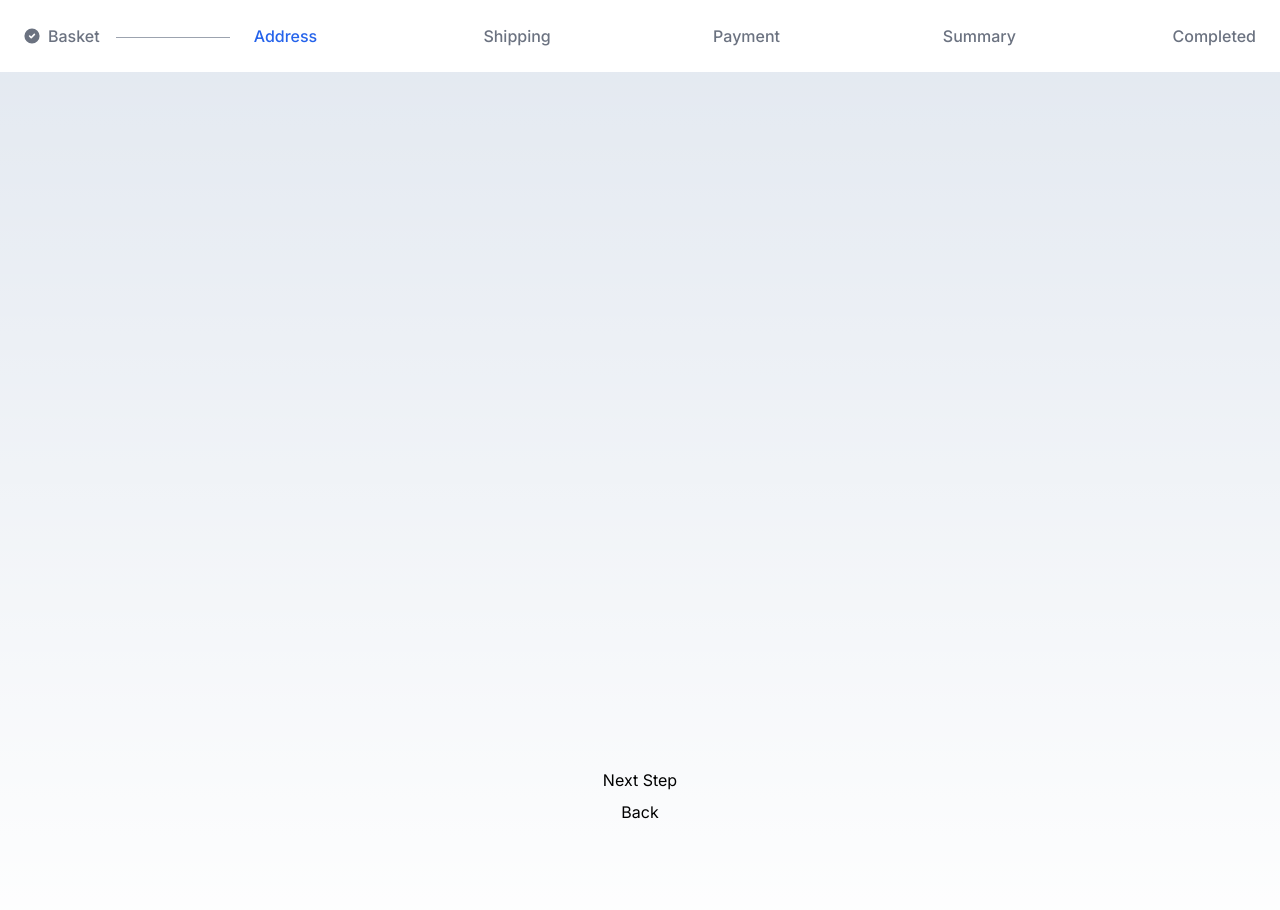
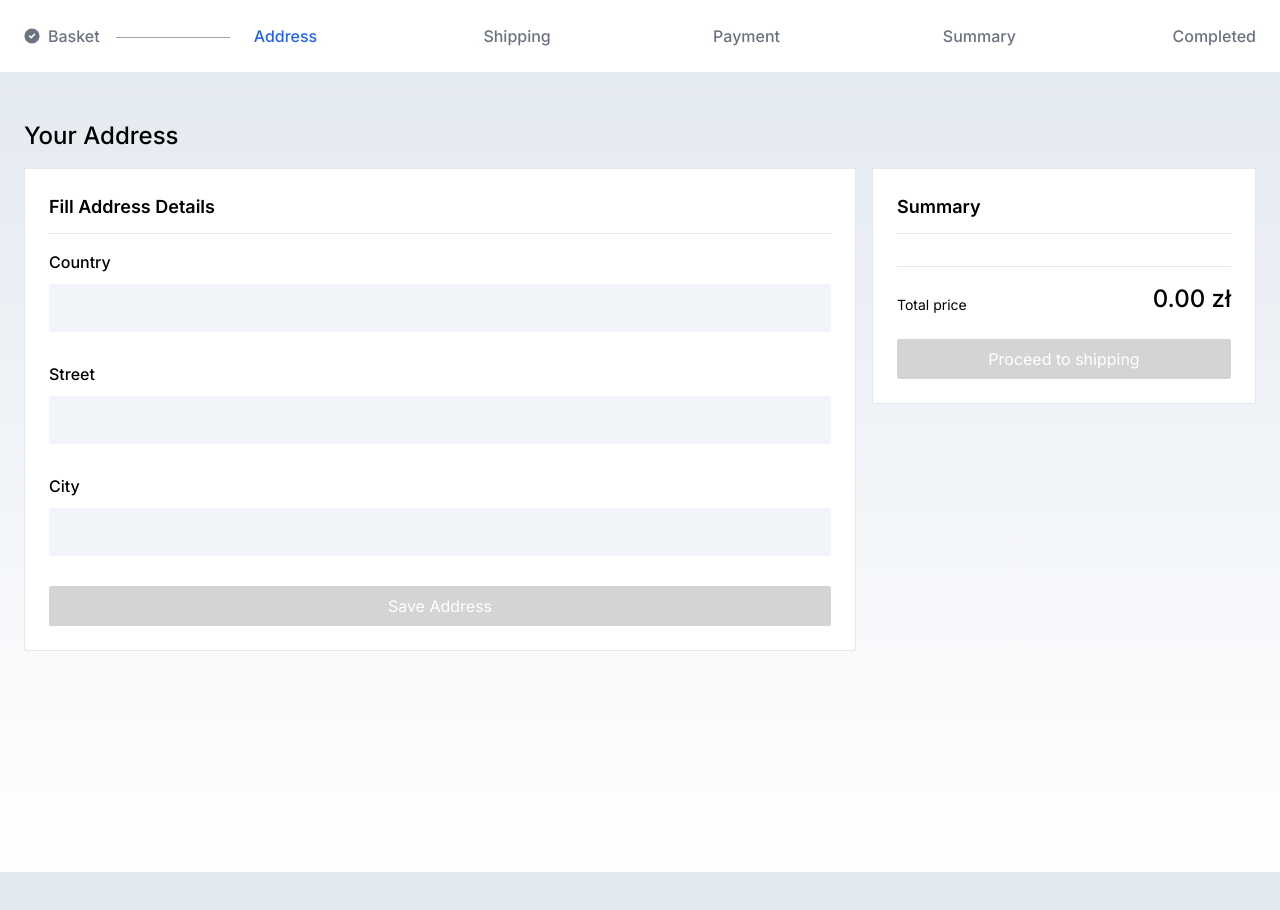
Before and after one commit to energywraith/basket-cart, a Next.js app: page /address in a window 1280 px wide. Shown: the top 910 px of the page. After the commit the page ends 872 px from the top, so only its background shows below. Built offline with nearby package versions, Linux system fonts and the light colour scheme.

Commit message:
Add Address page contents

```diff
--- a/src/app/address/page.tsx
+++ b/src/app/address/page.tsx
@@ -1,21 +1,57 @@
 "use client";
+
+import { Card } from "@/components/common/Card";
+import { AddressCard } from "@/components/templates/AddressCard";
+import { AddressForm } from "@/components/templates/AddressForm";
+import { CartSummary } from "@/components/templates/CartSummary";
+import { useAppMachine } from "@/context/AppMachineContext";
+import { Address } from "@/context/AppMachineContext/types";
+import { useState } from "react";
 
 // State = cart, check if products.length > 0
 
-import { useAppMachine } from "@/context/AppMachineContext";
-import Link from "next/link";
+export default function Address() {
+  const { actor, state } = useAppMachine();
 
-export default function Address() {
-  const { states } = useAppMachine();
+  const [showForm, setShowForm] = useState(false);
+
+  const onFillAddress = (address: Address) => {
+    actor.send({
+      type: "SET_ADDRESS",
+      address,
+    });
+
+    setShowForm(false);
+  };
+
+  const address = state.context.address;
 
   return (
-    <main className="flex min-h-screen flex-col items-center p-24">
-      <section className="flex flex-col items-center gap-y-2 mt-auto">
-        <Link href="/shipment" onClick={() => states.goNext()}>
-          Next Step
-        </Link>
-        <Link href="/">Back</Link>
+    <>
+      <h1 className="self-start text-2xl font-medium">Your Address</h1>
+      <section className="flex flex-col md:flex-row w-full gap-4">
+        <section className="flex-grow flex flex-col gap-4">
+          {!address || showForm ? (
+            <Card className="flex flex-col gap-y-4">
+              <Card.Header as="h2">
+                {(!address || showForm) && "Fill "}Address Details
+              </Card.Header>
+              <AddressForm
+                onCancel={showForm ? () => setShowForm(false) : undefined}
+                onSubmit={onFillAddress}
+              />
+            </Card>
+          ) : (
+            <AddressCard onChangeAddress={() => setShowForm(true)} />
+          )}
+        </section>
+        <CartSummary
+          proceedTo="shipment"
+          proceedText="Proceed to shipping"
+          isProceedDisabled={!address || showForm}
+          showCartItems
+        />
       </section>
-    </main>
+    </>
   );
 }
```
